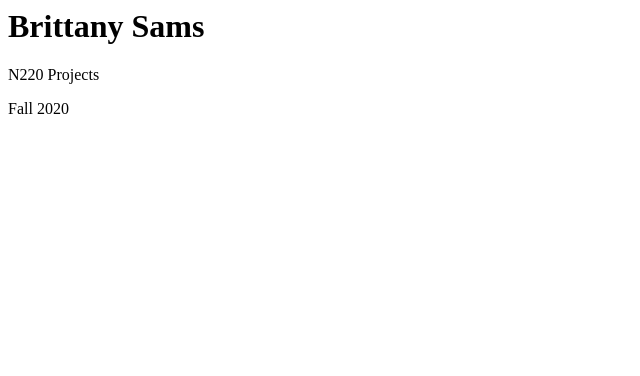
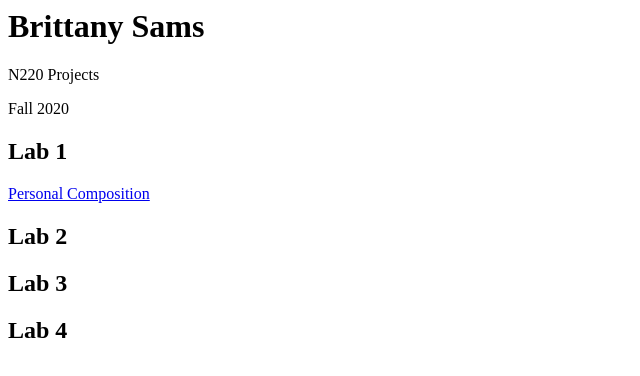
Before and after one commit to BrittanyMSams/n220fall2020, a plain HTML site: page index.html in a window 1280 px wide. Shown: the whole page, without its empty margins (0-640 px from the left). Drawn offline with Linux system fonts and the light colour scheme.

Commit message:
Update Lab1

```diff
--- a/index.html
+++ b/index.html
@@ -5,5 +5,14 @@
         <p>N220 Projects</p>
         <p>Fall 2020</p>
 
+        <h2>Lab 1</h2>
+        <p><a href="labs/lab1/index.html">Personal Composition</a></p>
+
+        <h2>Lab 2</h2>
+
+        <h2>Lab 3</h2>
+
+        <h2>Lab 4</h2>
+
     </body>
 </html>
```
Also changed, not shown: labs/lab1/index.html (added, +11 -0 lines).
